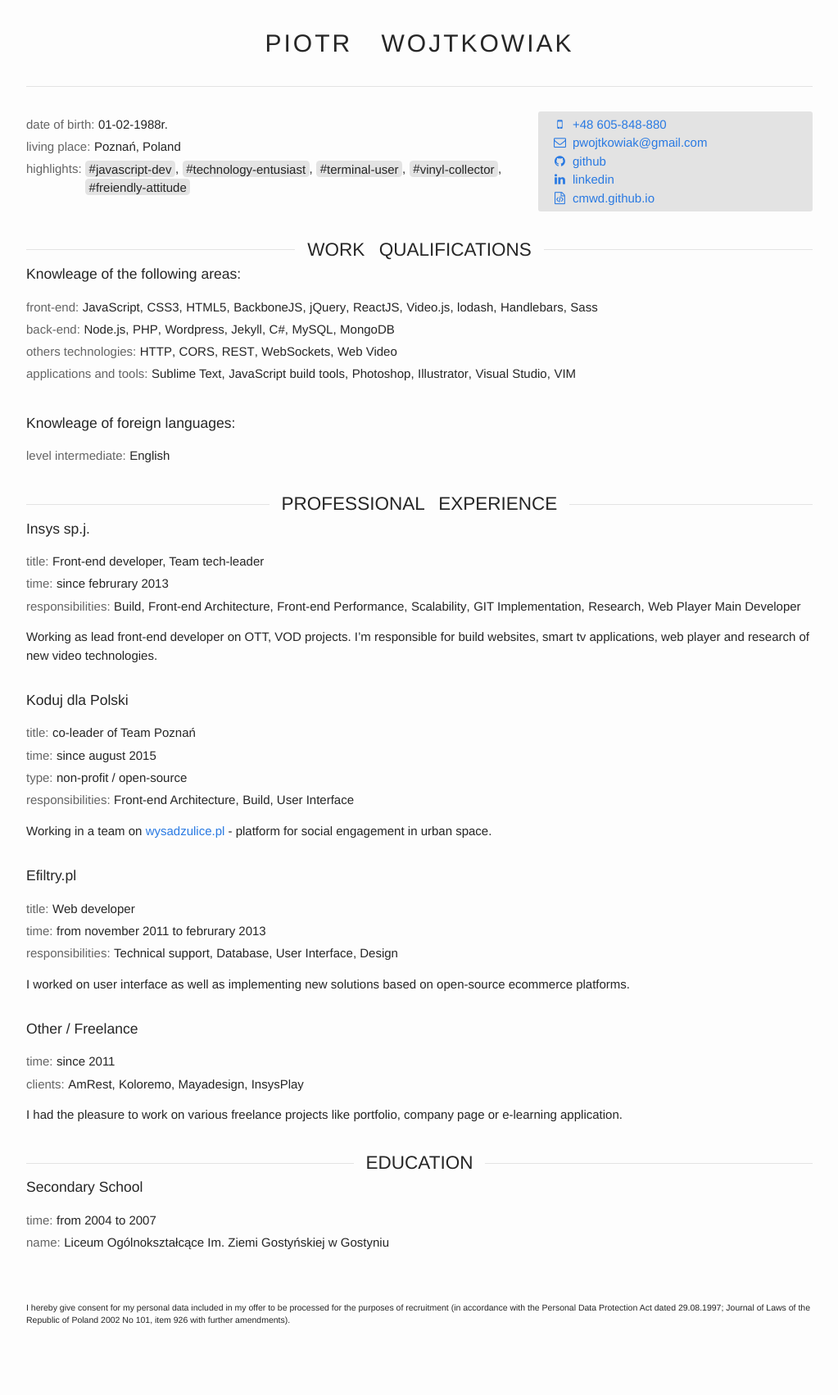
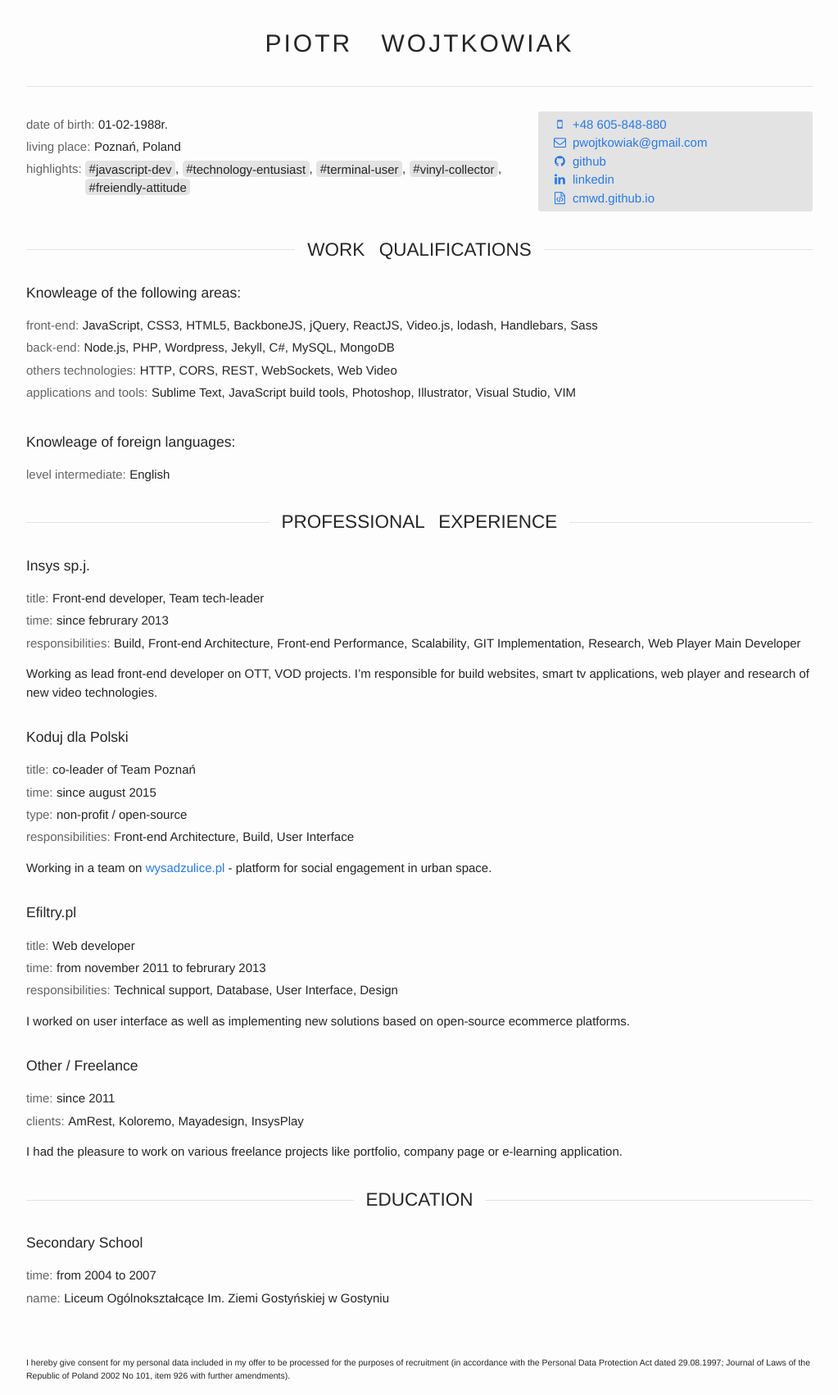
Before and after one commit to cmwd/cmwd.github.io, a Jekyll site: the page built from index.html, in a window 1280 px wide. Shown: the whole page at 82% size, without its empty margins (128-1151 px from the left). Built offline with Jekyll 4.4.1, drawn with Linux system fonts in a browser that asks for light colours; nearby versions of some CDN libraries; before the commit the page ends 1634 px from its top, so only the background shows below that.

Commit message:
Headers improved

```diff
--- a/_sass/_section.scss
+++ b/_sass/_section.scss
@@ -18,11 +18,18 @@
   }
 
   &__title {
-    word-spacing: .5em;
     text-transform: uppercase;
     text-align: center;
     position: relative;
     margin: 0;
+    margin-bottom: $half-spacing;
+
+    @media print {
+      margin-bottom: 0;
+    }
+
+    @include media-query($mq-sm) {
+      word-spacing: .5em;
 
       &:before {
         content: '';
@@ -34,15 +41,22 @@
         width: 100%;
         z-index: -1;
       }
+    }
 
     &-wrapper {
-      background: $background-color;
-      padding: 0 ($spacing-unit / 2);
       position: relative;
 
+      @include media-query($mq-sm) {
         &:before {
           content: '';
           position: absolute;
+          background: $background-color;
+          height: 100%;
+          width: 100%;
+          padding: 0 ($spacing-unit / 2);
+          left: ($spacing-unit / 2) / -1;
+          z-index: -1;
+        }
       }
     }
   }
```
Lines whose indentation alone changed are shown as unchanged.
